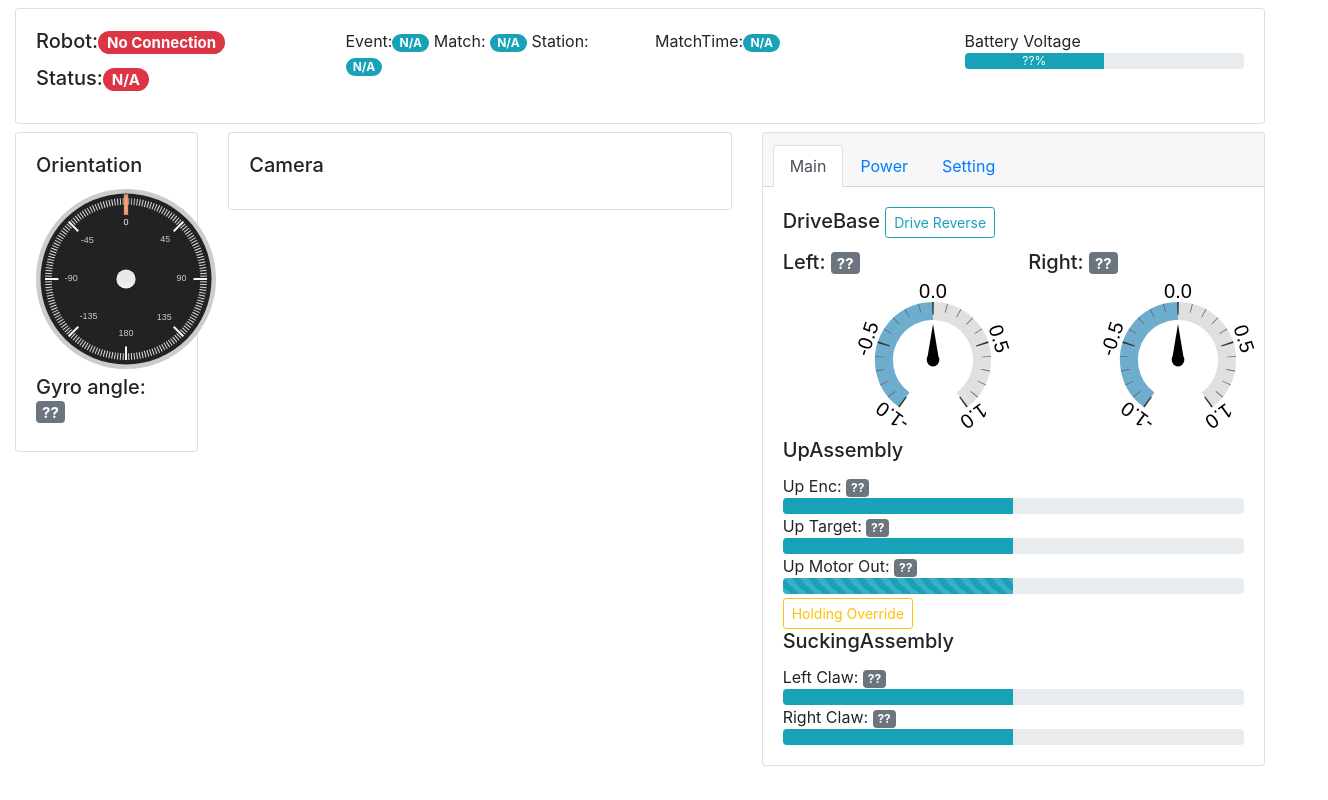
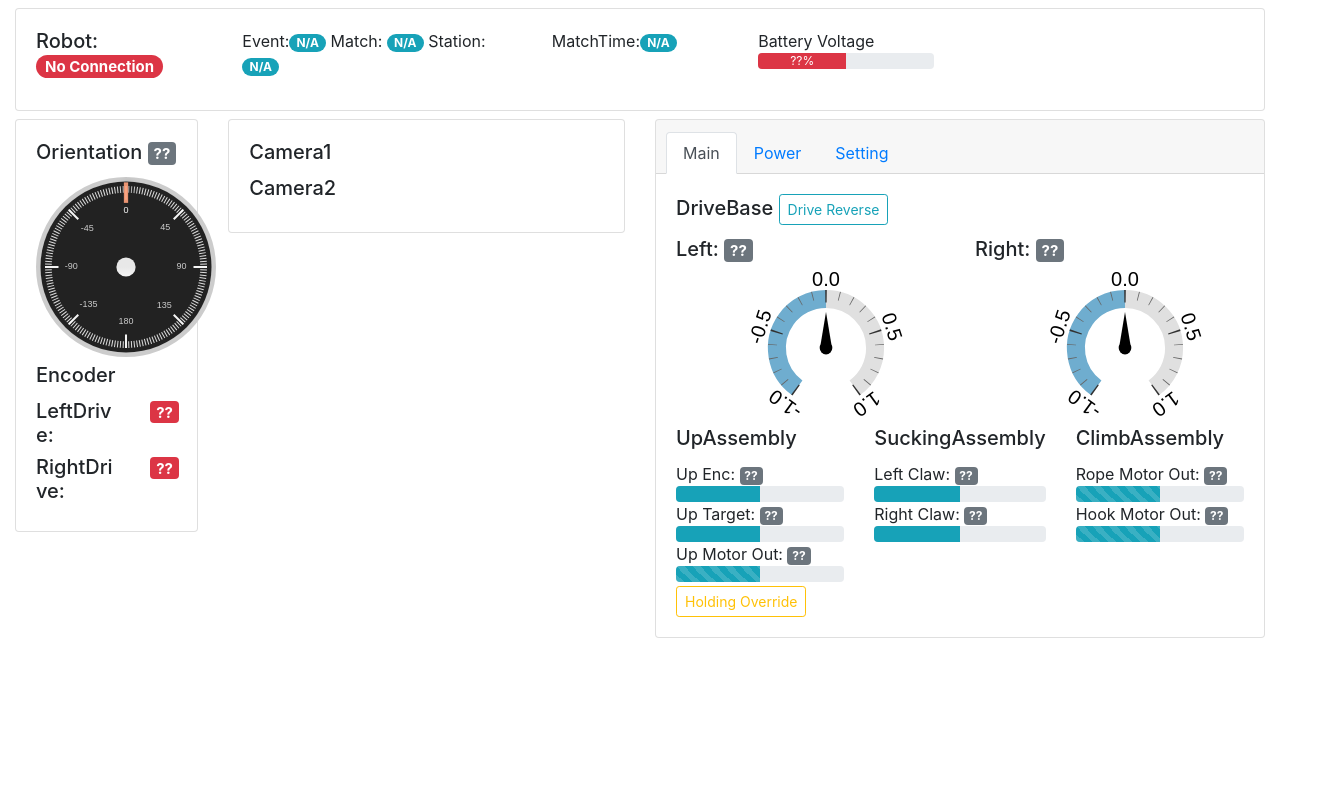
Before and after one commit to Team6083/OverDashboard, a plain HTML site: page dist/windows/index.html in a window 1280 px wide. Shown: the whole page, 1328 px wide, since content can reach past the window. Drawn offline with Linux system fonts and the light colour scheme; a script that the page names is missing.

Commit message:
add camera2 and encoder

```diff
--- a/dist/windows/index.html
+++ b/dist/windows/index.html
@@ -13,7 +13,6 @@
   <script src="gauge.min.js"></script>
   <script src="canvas-gauge.min.js"></script>
   <script src="/networktables/camera.js"></script>
-  <script src="ping.js"></script>
 </head>
 
 <body>
@@ -23,22 +22,21 @@
         <div class="card">
           <div class="card-body">
             <div class="row">
-              <div class="col">
-                <h5 class="card-title">Robot:<span class="badge badge-pill badge-danger" id="com-stat">No Connection</span></h5>
-                <h5 class="card-title">Status:<span class="badge badge-pill badge-danger" id="robot-stat">N/A</span></h5>
+              <div class="col-2">
+                <h5 class="card-title">Robot:<span class="badge badge-pill badge-danger" id="com-stat">No Connection</span>
               </div>
-              <div class="col">
+              <div class="col-3">
                 Event:<span class="badge badge-pill badge-info" id="event">N/A</span> Match:
                 <span class="badge badge-pill badge-info" id="match">N/A</span> Station:
                 <span class="badge badge-pill badge-info" id="station">N/A</span>
               </div>
-              <div class="col">
+              <div class="col-2">
                 MatchTime:<span class="badge badge-pill badge-info" id="mtime">N/A</span>
               </div>
-              <div class="col">
+              <div class="col-2">
                 Battery Voltage
                 <div class="progress">
-                  <div class="progress-bar bg-info" role="progressbar" style="width: 50%" id="battV">??%</div>
+                  <div class="progress-bar bg-danger" role="progressbar" style="width: 50%" id="battV">??%</div>
                 </div>
               </div>
             </div>
@@ -50,23 +48,32 @@
       <div class="col-lg-2">
         <div class="card">
           <div class="card-body">
-            <h5 class="card-title">Orientation</h5>
+            <h5 class="card-title">Orientation <span class="badge badge-secondary" id="compass">??</span></h5>
                 <canvas id="compassC"></canvas>
-            <h5>Gyro angle: <span class="badge badge-secondary" id="compass">??</span></h5>
+                <h5 class="card-title">Encoder</h5>
+                <div class="row">
+                  <div class="col-8"><h5>LeftDrive:</h5></div>
+                  <div class="col-4"><h5><span class="badge badge-danger" id="lEnc">??</span></h5></div>
+                </div>
+                <div class="row">
+                  <div class="col-8"><h5>RightDrive:</h5></div>
+                  <div class="col-4"><h5><span class="badge badge-danger" id="rEnc">??</span></h5></div>
                 </div>
               </div>
             </div>
-      <div class="col-lg-5">
+          </div>
+          <div class="col-lg-4">
             <div class="card">
               <div class="card-body">
-            <h5 class="card-title">Camera</h5>
-
-            <div id="cam"></div>
+                <h5 class="card-title">Camera1</h5>
+                <div id="cam1"></div>
+                <h5 class="card-title">Camera2</h5>
+                <div id="cam2"></div>
               </div>
             </div>
           </div>
 
-      <div class="col-lg-5">
+          <div class="col-lg-6">
             <div class="card">
               <div class="card-header">
                 <ul class="nav nav-tabs card-header-tabs" role="tablist">
@@ -98,6 +105,8 @@
                       <canvas id="speedRCan"></canvas>
                     </div>
                   </div>
+                  <div class="row">
+                    <div class="col">
                       <h5 class="card-title">
                     UpAssembly
                     <span class="badge badge-warning" id="upInfo"></span>
@@ -114,12 +123,12 @@
                         <div class="progress-bar bg-info progress-bar-striped" role="progressbar" style="width: 50%" id="upOutB"></div>
                       </div>
                       <button type="button" class="btn btn-outline-warning btn-sm mt-1" data-toggle="button" id="upHoldOver">Holding Override</button>
-
+                    </div>
+                    <div class="col">
                       <h5 class="card-title">
                     SuckingAssembly
                     <span class="badge badge-warning" id="suckInfo"></span>
-              </h5>
-              Left Claw: <span class="badge badge-secondary" id="suckC1">??</span>
+                  </h5> Left Claw: <span class="badge badge-secondary" id="suckC1">??</span>
                       <div class="progress">
                         <div class="progress-bar bg-info" role="progressbar" style="width: 50%" id="suckC1B"></div>
                       </div>
@@ -127,6 +136,21 @@
                       <div class="progress">
                         <div class="progress-bar bg-info" role="progressbar" style="width: 50%" id="suckC2B"></div>
                       </div>
+                    </div>
+                    <div class="col">
+                      <h5 class="card-title">
+                    ClimbAssembly
+                  </h5> Rope Motor Out: <span class="badge badge-secondary" id="climbRope">??</span>
+                      <div class="progress">
+                        <div class="progress-bar bg-info progress-bar-striped" role="progressbar" style="width: 50%" id="climbRopeB"></div>
+                      </div>
+                      Hook Motor Out: <span class="badge badge-secondary" id="climbHook">??</span>
+                      <div class="progress">
+                        <div class="progress-bar bg-info progress-bar-striped" role="progressbar" style="width: 50%" id="climbHookB"></div>
+                      </div>
+                    </div>
+                  </div>
+
                 </div>
                 <!-- Power Tab -->
                 <div class="tab-pane fade" id="PowerT" role="tabpanel">
--- a/dist/windows/nt_6083.js
+++ b/dist/windows/nt_6083.js
@@ -90,7 +90,7 @@ NetworkTables.addKeyListener("/SmartDashbaord/Up/motorOutPut", function(key, val
 
 NetworkTables.addKeyListener("/SmartDashbaord/Up/HoldOverride", function(key, value, isNew) {
   if(value){
-    $("#upInfo").html("Holding Override");
+    $("#upInfo").html("Holding Override Active");
   }
   else{
     $("#upInfo").html("");
@@ -110,11 +110,24 @@ NetworkTables.addKeyListener("/SmartDashbaord/Gyro/angle", function(key, value,
 
 //Camera
 var cam1URL = "axis-camera1.local";
+var cam2URL = "axis-camera2.local";
 
 loadCameraOnConnect({
-    container: '#cam',
+    container: '#cam1',
     port: 5800,
     host:cam1URL,
+    image_url: '/?action=stream',
+    data_url: '/program.json',
+    attrs: {
+        width: 320,
+        height: 240
+    }
+});
+
+loadCameraOnConnect({
+    container: '#cam2',
+    port: 5800,
+    host:cam2URL,
     image_url: '/?action=stream',
     data_url: '/program.json',
     attrs: {
```
Lines whose indentation alone changed are shown as unchanged.
